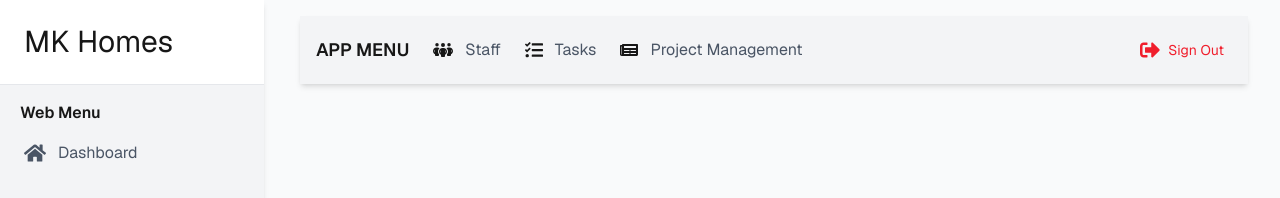
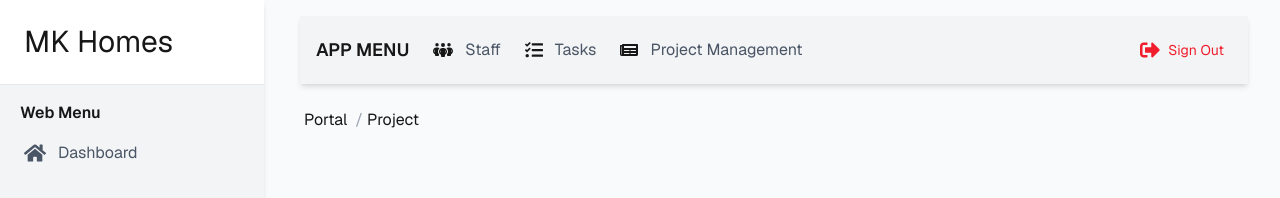
Before and after one commit to PalakRajput2/mk-homes, a Next.js app: page /portal/project in a window 1280 px wide. Shown: the top 198 px of the page. Built offline with nearby package versions, Linux system fonts and the light colour scheme.

Commit message:
Location Board Implementation

```diff
--- a/app/portal/(defaults)/project/page.tsx
+++ b/app/portal/(defaults)/project/page.tsx
@@ -1,12 +1,12 @@
-import { ListHeader } from '@/components/portal/common/ListHeader'
-import Sidebar from '@/components/portal/layouts/Sidebar'
-import AddProject from '@/components/portal/project/AddProject'
+
+import { LocationBoard } from '@/components/portal/common/LocationBoard'
+
 import React from 'react'
 
 const page = () => {
   return (
-    <div>
-
+    <div className='px-8'>
+        <LocationBoard/>
     </div>
   )
 }
--- a/app/portal/(defaults)/team/page.tsx
+++ b/app/portal/(defaults)/team/page.tsx
@@ -3,6 +3,7 @@
 import { useAuth } from '@/hooks/useAuth';
 import TeamList from '@/components/portal/team/TeamList';
 import Link from 'next/link';
+import { LocationBoard } from '@/components/portal/common/LocationBoard';
 
 
 export const metadata = {
@@ -15,8 +16,8 @@ const TeamPage = () => {
     <div>
 
 
-      <div className="p-8">
-
+      <div className="px-8 ">
+  <LocationBoard/>
         <TeamList />
 
       </div>
--- a/components/portal/common/ListHeader.tsx
+++ b/components/portal/common/ListHeader.tsx
@@ -28,9 +28,9 @@ useEffect(() => {
 }, [searchValue]);
 
   return (
-    <div className='pl-60 '>
-    <div className="flex items-center h-[70px] justify-between mb-4 bg-white shadow-sm px-3">
-      <h2 className="text-[22px] font-semibold ">{title}</h2>
+    <div className='pl-60 w-[1600px] pt-5'>
+    <div className="flex items-center h-[70px] justify-between mb-5  bg-white shadow-sm px-4 ">
+      <h2 className="text-[22px] font-semibold px-1">{title}</h2>
       <div className="flex items-center space-x-3">
         {selectedCount > 0 && onDeleteSelected && (
           <button
--- /dev/null
+++ b/components/portal/common/LocationBoard.tsx
@@ -0,0 +1,56 @@
+'use client';
+
+import Link from 'next/link';
+import { useParams } from 'next/navigation';
+import React, { useLayoutEffect, useState } from 'react';
+
+interface LocationItem {
+  name: string;
+  link: string;
+}
+
+export function LocationBoard({
+  locationBoardData,
+}: {
+  locationBoardData?: LocationItem[];
+}) {
+  const [data, setData] = useState<LocationItem[]>(locationBoardData || []);
+  const { id } = useParams();
+
+  useLayoutEffect(() => {
+    if (locationBoardData) return;
+
+    const pathName = window.location.pathname;
+    const pathNameArr = pathName.split('/');
+
+    // Remove ID from end of path if it exists
+    if (id) pathNameArr.pop();
+
+    const d: LocationItem[] = [];
+
+    for (let i = 1; i < pathNameArr.length; i++) {
+      const name = pathNameArr[i].split('-').join(' ');
+      const link = i === pathNameArr.length - 1 ? '' : pathNameArr.slice(0, i + 1).join('/');
+      d.push({ name, link });
+    }
+
+    setData(d);
+  }, [locationBoardData]);
+
+  return (
+    <ul className="mb-4 flex space-x-2 rtl:space-x-reverse items-center pl-62">
+      {data.map((item, index) => (
+        <li key={item.link || item.name} className="flex items-center space-x-1">
+          {index !== 0 && <span className="text-gray-400">/</span>}
+          {item.link ? (
+            <Link href={item.link} className="capitalize text-primary hover:underline">
+              {item.name}
+            </Link>
+          ) : (
+            <span className="capitalize">{item.name}</span>
+          )}
+        </li>
+      ))}
+    </ul>
+  );
+}
```
